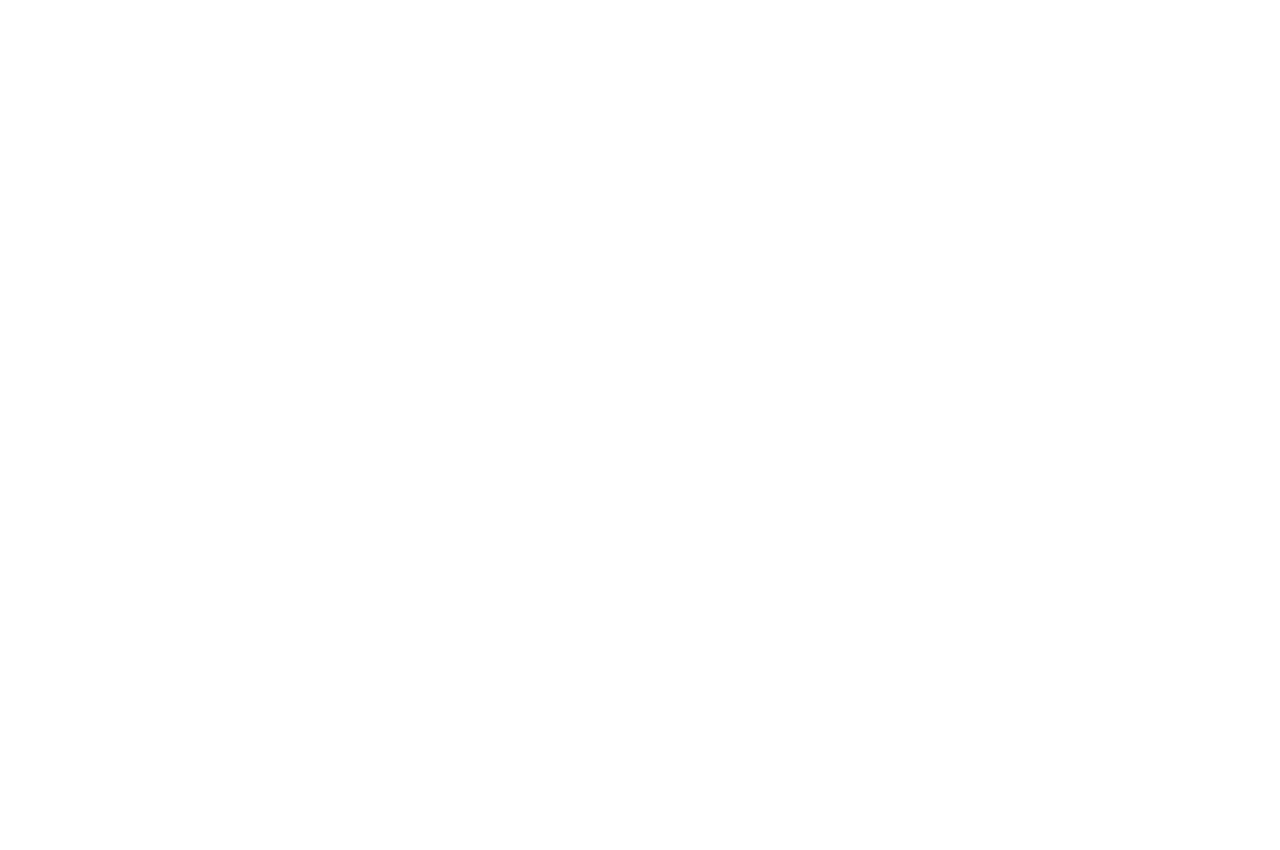
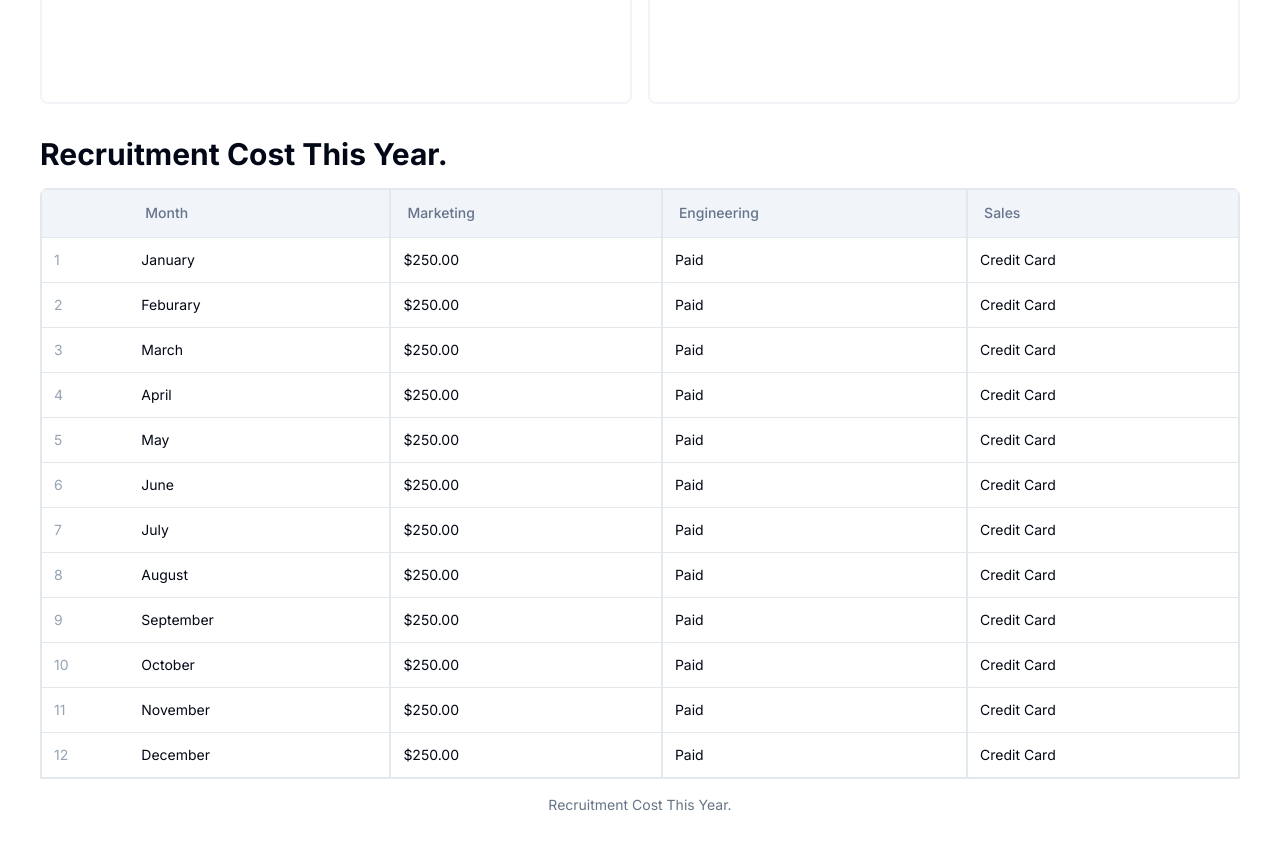
Before and after one commit to deezeddd/exploro-front, a Next.js app: page /dashboard in a window 1280 px wide. Shown: the part 660-1510 px from the top of the page. Before the commit the page ends 800 px from the top, so only its background shows below. Built offline with nearby package versions, Linux system fonts and the light colour scheme.

Commit message:
Dashboard

```diff
--- /dev/null
+++ b/app/(home)/dashboard/Table.tsx
@@ -0,0 +1,127 @@
+import {
+    Table,
+    TableBody,
+    TableCaption,
+    TableCell,
+    TableFooter,
+    TableHead,
+    TableHeader,
+    TableRow,
+  } from "@/components/ui/table"
+
+  const data = [
+    {
+
+      sr: 1,
+      month: "January",
+      marketing: "$250.00",
+      engineering: "Paid",
+      sales: "Credit Card",
+    },
+    {
+        sr: 2,
+        month: "Feburary",
+        marketing: "$250.00",
+        engineering: "Paid",
+        sales: "Credit Card",
+      },
+      {
+        sr: 3,
+        month: "March",
+        marketing: "$250.00",
+        engineering: "Paid",
+        sales: "Credit Card",
+      },
+      {
+        sr: 4,
+        month: "April",
+        marketing: "$250.00",
+        engineering: "Paid",
+        sales: "Credit Card",
+      },
+      {
+        sr: 5,
+        month: "May",
+        marketing: "$250.00",
+        engineering: "Paid",
+        sales: "Credit Card",
+      },
+      {
+        sr: 6,
+        month: "June",
+        marketing: "$250.00",
+        engineering: "Paid",
+        sales: "Credit Card",
+      },
+      {
+        sr: 7,
+        month: "July",
+        marketing: "$250.00",
+        engineering: "Paid",
+        sales: "Credit Card",
+      },
+      {
+        sr: 8,
+        month: "August",
+        marketing: "$250.00",
+        engineering: "Paid",
+        sales: "Credit Card",
+      },
+      {
+        sr: 9,
+        month: "September",
+        marketing: "$250.00",
+        engineering: "Paid",
+        sales: "Credit Card",
+      },
+      {
+        sr: 10,
+        month: "October",
+        marketing: "$250.00",
+        engineering: "Paid",
+        sales: "Credit Card",
+      },
+      {
+        sr: 11,
+        month: "November",
+        marketing: "$250.00",
+        engineering: "Paid",
+        sales: "Credit Card",
+      },
+      {
+        sr: 12,
+        month: "December",
+        marketing: "$250.00",
+        engineering: "Paid",
+        sales: "Credit Card",
+      },
+
+  ]
+
+  export function TableComponent() {
+    return (
+      <Table className="border-2 ">
+        <TableCaption>Recruitment Cost This Year.</TableCaption>
+        <TableHeader>
+          <TableRow className="bg-slate-100">
+          <TableHead className=""></TableHead>
+            <TableHead className="border-r-2">Month</TableHead>
+            <TableHead className="border-r-2">Marketing</TableHead>
+            <TableHead className="border-r-2">Engineering</TableHead>
+            <TableHead className="">Sales</TableHead>
+          </TableRow>
+        </TableHeader>
+        <TableBody>
+          {data.map((data) => (
+            <TableRow key={data.month}>
+             <TableCell className="pr-0 text-slate-400 ">{data.sr}</TableCell>
+              <TableCell className=" border-r-2">{data.month}</TableCell>
+              <TableCell className="border-r-2">{data.marketing}</TableCell>
+              <TableCell className="border-r-2">{data.engineering}</TableCell>
+              <TableCell className="">{data.sales}</TableCell>
+            </TableRow>
+          ))}
+        </TableBody>
+      </Table>
+    )
+  }
--- a/app/(home)/dashboard/page.tsx
+++ b/app/(home)/dashboard/page.tsx
@@ -1,11 +1,41 @@
 import React from "react"
+import { TableComponent } from "./Table"
 
+export default async function Dashboard() {
+  return (<>
+    <div className="bg-slate-50 p-10 font-bold text-3xl">
+      <h1>Dashboard</h1>
+    </div>
 
+    <div className="p-10">
 
-export default async function Dashboard(){
-    return (<>
-   <div className="p-10">
-    Dashboard Comes here
-   </div>
-    </>)
-  }
+      <div className="flex mb-4">
+        <div className=" border-2 border-slate-100 rounded-lg p-5 w-[35%]">
+          <h1 className="text-slate-400 pb-2">Year Total</h1>
+          <h1 className="font-bold text-3xl">$45,201</h1>
+        </div>
+        <div className=" ml-4 border-2 border-slate-100 rounded-lg p-5 w-[35%]">
+          <h1 className="text-slate-400 pb-2">Monthly Average</h1>
+          <h1 className="font-bold text-3xl">$3,786</h1>
+        </div>
+      </div>
+
+      <div className="flex mb-8 h-96">
+        <div className=" border-2 border-slate-100 rounded-lg p-5 w-[50%] ">
+          <h1 className=" text-lime-700 font-mono text-3xl">Some Data Chart 1</h1>
+
+        </div>
+        <div className=" ml-4 border-2 border-slate-100 rounded-lg p-5 w-[50%]">
+          <h1 className="text-orange-400 font-mono text-3xl">Some Data Chart 2</h1>
+          <h1 className="font-bold text-3xl"></h1>
+        </div>
+      </div>
+
+      <div>
+        <h1 className="text-3xl font-bold mb-4">Recruitment Cost This Year.</h1>
+        <TableComponent />
+      </div>
+
+    </div>
+  </>)
+}
--- a/app/(home)/participants/page.tsx
+++ b/app/(home)/participants/page.tsx
@@ -32,7 +32,7 @@ export default function Participants() {
                                         <tbody className="divide-y divide-gray-200">
                                             <tr>
 
-                                                <td className="px-6 py-4 whitespace-nowrap text-sm font-medium text-gray-800 flex"> <PiFinnTheHuman size={30} className='mr-3' />  John Brown</td>
+                                                <td className="px-6 py-4 whitespace-nowrap font-medium text-gray-800 flex"> <PiFinnTheHuman size={30} className='mr-3' />  John Brown</td>
                                                 <td className=" px-6 py-4 text-sm text-gray-800 truncate max-w-xs">
                                                     Lorem ipsum dolor sit amet  fdfkafaflnaljfnanfdnafnfdsaj nafdn fn akjn kjanfjk gnjkfn jsfdngjg jkds ngkjsdng
                                                 </td>
@@ -41,7 +41,7 @@ export default function Participants() {
                                             </tr>
 
                                             <tr>
-                                                <td className="px-6 py-4 whitespace-nowrap font-bold font-medium text-black flex "> <PiFinnTheHuman size={30} className='mr-3' /> Green SquarePants  </td>
+                                                <td className="px-6 py-4 whitespace-nowrap  font-medium text-black flex "> <PiFinnTheHuman size={30} className='mr-3' /> Green SquarePants  </td>
                                                 <td className=" px-6 py-4 text-sm text-gray-800 truncate max-w-xs">
                                                     Lorem ipsum dolor sit amet  fdfkafaflnaljfnanfdnafnfdsaj nafdn fn akjn kjanfjk gnjkfn jsfdngjg jkds ngkjsdng
                                                 </td>
--- /dev/null
+++ b/components/ui/table.tsx
@@ -0,0 +1,117 @@
+import * as React from "react"
+
+import { cn } from "@/lib/utils"
+
+const Table = React.forwardRef<
+  HTMLTableElement,
+  React.HTMLAttributes<HTMLTableElement>
+>(({ className, ...props }, ref) => (
+  <div className="relative w-full overflow-auto rounded-lg">
+    <table
+      ref={ref}
+      className={cn("w-full caption-bottom text-sm", className)}
+      {...props}
+    />
+  </div>
+))
+Table.displayName = "Table"
+
+const TableHeader = React.forwardRef<
+  HTMLTableSectionElement,
+  React.HTMLAttributes<HTMLTableSectionElement>
+>(({ className, ...props }, ref) => (
+  <thead ref={ref} className={cn("[&_tr]:border-b", className)} {...props} />
+))
+TableHeader.displayName = "TableHeader"
+
+const TableBody = React.forwardRef<
+  HTMLTableSectionElement,
+  React.HTMLAttributes<HTMLTableSectionElement>
+>(({ className, ...props }, ref) => (
+  <tbody
+    ref={ref}
+    className={cn("[&_tr:last-child]:border-0", className)}
+    {...props}
+  />
+))
+TableBody.displayName = "TableBody"
+
+const TableFooter = React.forwardRef<
+  HTMLTableSectionElement,
+  React.HTMLAttributes<HTMLTableSectionElement>
+>(({ className, ...props }, ref) => (
+  <tfoot
+    ref={ref}
+    className={cn(
+      "border-t bg-muted/50 font-medium [&>tr]:last:border-b-0",
+      className
+    )}
+    {...props}
+  />
+))
+TableFooter.displayName = "TableFooter"
+
+const TableRow = React.forwardRef<
+  HTMLTableRowElement,
+  React.HTMLAttributes<HTMLTableRowElement>
+>(({ className, ...props }, ref) => (
+  <tr
+    ref={ref}
+    className={cn(
+      "border-b transition-colors hover:bg-muted/50 data-[state=selected]:bg-muted",
+      className
+    )}
+    {...props}
+  />
+))
+TableRow.displayName = "TableRow"
+
+const TableHead = React.forwardRef<
+  HTMLTableCellElement,
+  React.ThHTMLAttributes<HTMLTableCellElement>
+>(({ className, ...props }, ref) => (
+  <th
+    ref={ref}
+    className={cn(
+      "h-12 px-4 text-left align-middle font-medium text-muted-foreground [&:has([role=checkbox])]:pr-0",
+      className
+    )}
+    {...props}
+  />
+))
+TableHead.displayName = "TableHead"
+
+const TableCell = React.forwardRef<
+  HTMLTableCellElement,
+  React.TdHTMLAttributes<HTMLTableCellElement>
+>(({ className, ...props }, ref) => (
+  <td
+    ref={ref}
+    className={cn("p-3 align-middle [&:has([role=checkbox])]:pr-0", className)}
+    {...props}
+  />
+))
+TableCell.displayName = "TableCell"
+
+const TableCaption = React.forwardRef<
+  HTMLTableCaptionElement,
+  React.HTMLAttributes<HTMLTableCaptionElement>
+>(({ className, ...props }, ref) => (
+  <caption
+    ref={ref}
+    className={cn("mt-4 text-sm text-muted-foreground", className)}
+    {...props}
+  />
+))
+TableCaption.displayName = "TableCaption"
+
+export {
+  Table,
+  TableHeader,
+  TableBody,
+  TableFooter,
+  TableHead,
+  TableRow,
+  TableCell,
+  TableCaption,
+}
```
Also changed, not shown: components/Navbar.tsx (+2 -5 lines), 1 other file (tests, documents, lock files or other folders).
